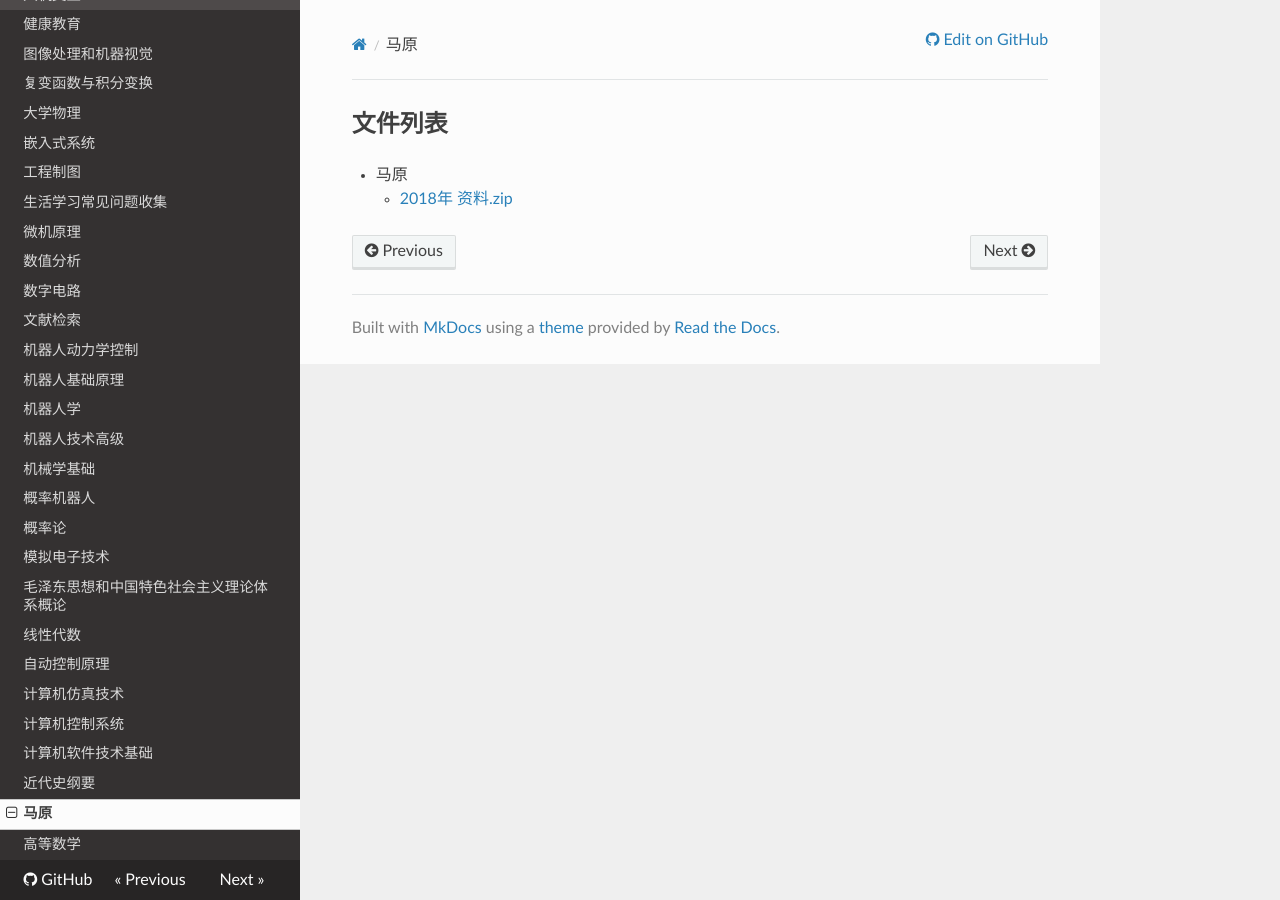
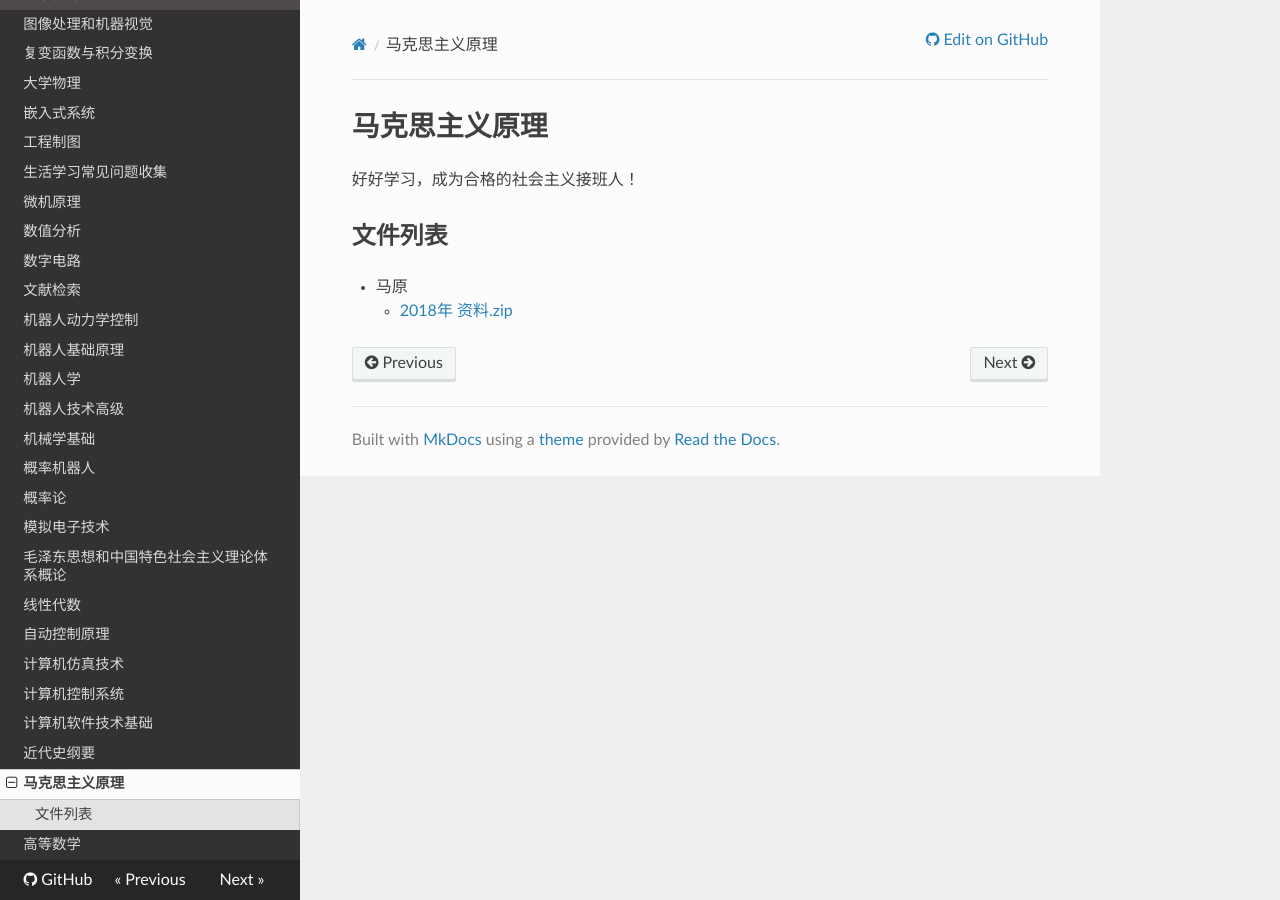
Before and after one commit to li-haojia/NEU-RSE-Courses, an MkDocs documentation site: the page built from docs/马原.md, in a window 1280 px wide. Built offline with MkDocs 1.6.1, drawn with Linux system fonts in a browser that asks for light colours; nearby versions of some CDN libraries.

Commit message:
add 马原

```diff
--- a/docs/马原.md
+++ b/docs/马原.md
@@ -1,4 +1,5 @@
-
+# 马克思主义原理
+好好学习，成为合格的社会主义接班人！
 
 ## 文件列表
 
--- /dev/null
+++ b/马原/README.md
@@ -0,0 +1,2 @@
+# 马克思主义原理
+好好学习，成为合格的社会主义接班人！
```
